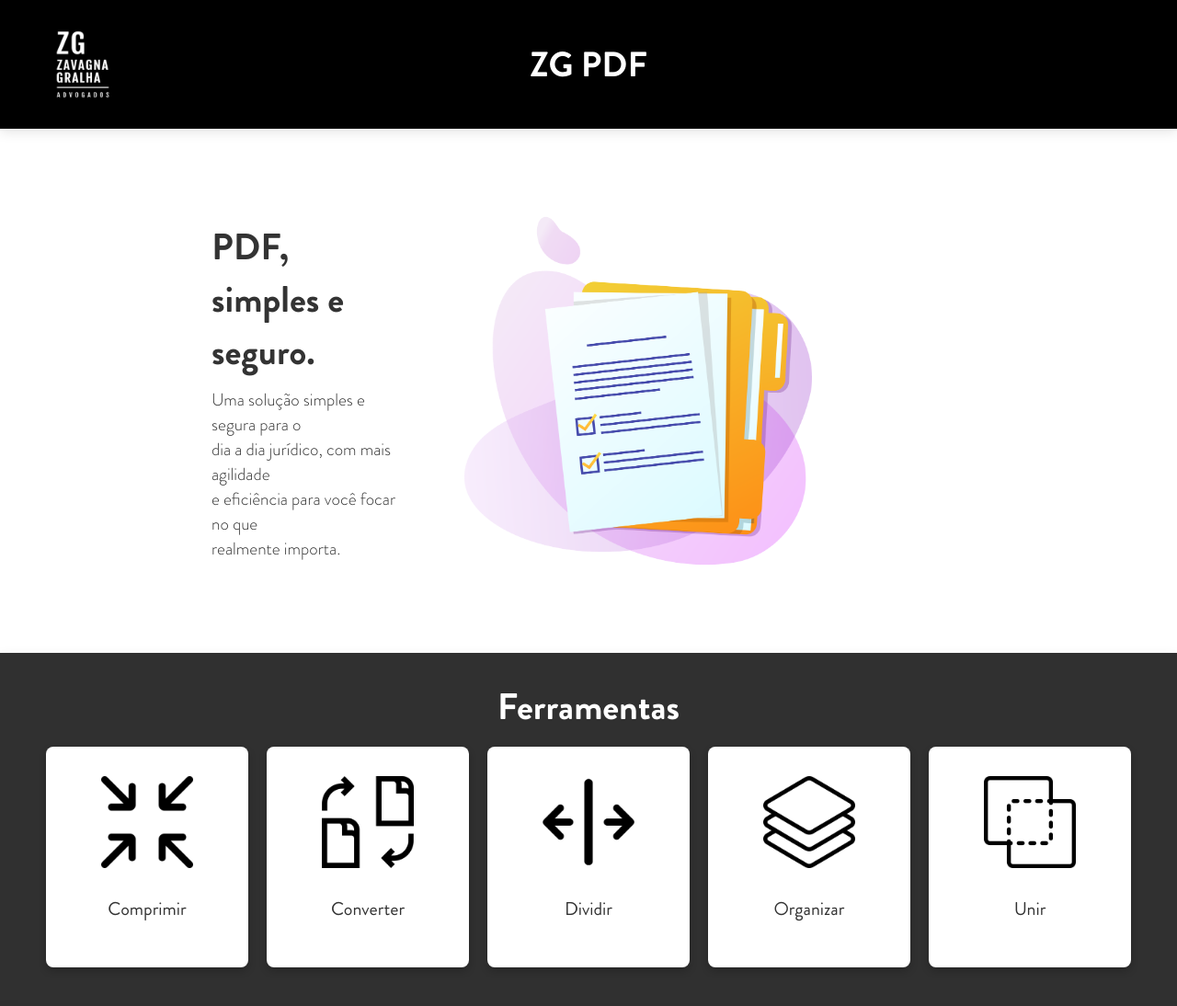
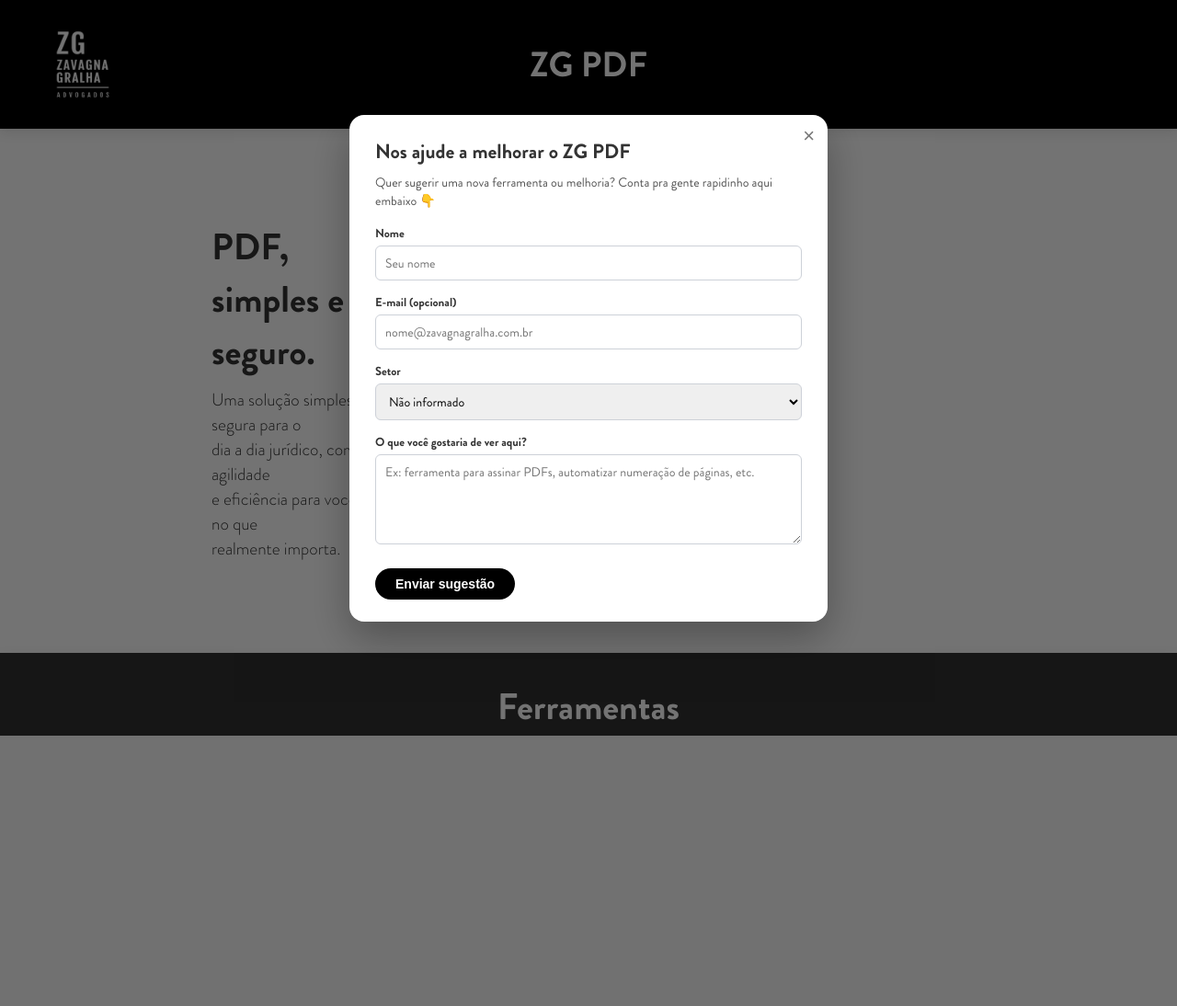
Before and after one commit to patrckmello/zg_pdf, a Flask app: page / in a window 1280 px wide. Shown: the top 1094 px of the page at 92% size. After the commit the page ends 800 px from the top, so only its background shows below. Run offline with Flask 3, Linux system fonts and the light colour scheme; some libraries are stand-ins or nearby versions.

Commit message:
adding form modal to client suggestions

```diff
--- a/app.py
+++ b/app.py
@@ -7,6 +7,7 @@ import math
 import zipfile
 import tempfile
 import logging
+from logging.handlers import RotatingFileHandler
 import threading
 import subprocess
 import platform
@@ -47,10 +48,53 @@ app.config['MAIL_PASSWORD'] = os.getenv("MAIL_PASSWORD")
 app.config['MAIL_DEFAULT_SENDER'] = (os.getenv("MAIL_DEFAULT_SENDER_NAME"), os.getenv("MAIL_DEFAULT_SENDER_EMAIL"))
 mail = Mail(app)
 
+# =================== LOGGING GLOBAL ===================
+
+PROJECT_DIR = os.path.dirname(os.path.abspath(__file__))
+LOG_DIR = os.path.join(PROJECT_DIR, "logs")
+os.makedirs(LOG_DIR, exist_ok=True)
+
+LOG_FILE = os.path.join(LOG_DIR, "zg_pdf.log")
+
+# Formato bonitinho
+formatter = logging.Formatter(
+    '[%(asctime)s] [%(levelname)s] [%(name)s] %(message)s',
+    datefmt='%Y-%m-%d %H:%M:%S'
+)
+
+# 🔁 Rotação por tamanho (ex: 10 MB, guarda 5 arquivos antigos)
+file_handler = RotatingFileHandler(
+    LOG_FILE,
+    maxBytes=10 * 1024 * 1024,  # 10 MB
+    backupCount=5,              # zg_pdf.log, zg_pdf.log.1, ... .5
+    encoding="utf-8"
+)
+file_handler.setFormatter(formatter)
+file_handler.setLevel(logging.INFO)
+
+# Log no console (vai pro journalctl)
+console_handler = logging.StreamHandler()
+console_handler.setFormatter(formatter)
+console_handler.setLevel(logging.INFO)
+
+# Root logger
+root_logger = logging.getLogger()
+root_logger.setLevel(logging.INFO)
+
+# Evita duplicar handler se recarregar app em dev
+if not any(isinstance(h, RotatingFileHandler) for h in root_logger.handlers):
+    root_logger.addHandler(file_handler)
+if not any(isinstance(h, logging.StreamHandler) for h in root_logger.handlers):
+    root_logger.addHandler(console_handler)
+
+# Logger “principal” da app (opcional, se quiser usar logging.getLogger("zg_pdf"))
+log = logging.getLogger("zg_pdf")
+
 # Diretórios
-BASE_DIR = tempfile.gettempdir() if getattr(sys, 'frozen', False) else os.getcwd()
-UPLOAD_FOLDER = os.path.join(BASE_DIR, 'uploads')
-PROCESSED_FOLDER = os.path.join(BASE_DIR, 'processed')
+WORK_DIR = tempfile.gettempdir() if getattr(sys, 'frozen', False) else os.getcwd()
+UPLOAD_FOLDER = os.path.join(WORK_DIR, 'uploads')
+PROCESSED_FOLDER = os.path.join(WORK_DIR, 'processed')
+
 for folder in [UPLOAD_FOLDER, PROCESSED_FOLDER]:
     os.makedirs(folder, exist_ok=True)
 
@@ -59,12 +103,6 @@ COMPRESSION_LOG_FILE = 'compression_log.json'
 log_lock = threading.Lock()
 tasks_lock = threading.Lock()
 tasks = {}
-
-logging.basicConfig(
-    level=logging.INFO,
-    format='[%(asctime)s] %(levelname)s in %(module)s: %(message)s',
-    handlers=[logging.FileHandler("app.log", encoding='utf-8'), logging.StreamHandler()]
-)
 
 # Ajuste Ghostscript por SO
 GS_CMD = "gswin64c" if platform.system() == "Windows" else "gs"
--- a/static/css/main.css
+++ b/static/css/main.css
@@ -494,3 +494,118 @@ button[type="submit"]:disabled {
   opacity: 0.7;
   cursor: not-allowed;
 }
+
+.modal-overlay {
+  position: fixed;
+  inset: 0;
+  background: rgba(0, 0, 0, 0.55);
+  display: flex;
+  align-items: center;
+  justify-content: center;
+  z-index: 1500;
+}
+
+.modal-overlay.hidden {
+  display: none;
+}
+
+.modal-box {
+  background: #ffffff;
+  border-radius: 16px;
+  max-width: 520px;
+  width: 90%;
+  padding: 24px 28px 24px 28px;
+  box-shadow: 0 18px 45px rgba(0, 0, 0, 0.3);
+  position: relative;
+  box-sizing: border-box;
+}
+
+.modal-box h2 {
+  margin: 0 0 8px 0;
+  font-size: 22px;
+  font-weight: 700;
+}
+
+.modal-subtitle {
+  margin: 0 0 16px 0;
+  font-size: 14px;
+  color: #555;
+}
+
+.modal-field {
+  margin-bottom: 14px;
+}
+
+.modal-field label {
+  display: block;
+  font-size: 13px;
+  font-weight: 600;
+  margin-bottom: 4px;
+}
+
+.modal-field input,
+.modal-field select,
+.modal-field textarea {
+  width: 100%;
+  font-family: 'Brandon', sans-serif;
+  font-size: 14px;
+  padding: 8px 10px;
+  border-radius: 6px;
+  border: 1px solid #cdd1d8;
+  box-sizing: border-box;
+  resize: vertical;
+}
+
+.modal-field textarea {
+  min-height: 90px;
+}
+
+.modal-submit-btn {
+  margin-top: 6px;
+  display: inline-block;
+  padding: 9px 22px;
+  border-radius: 999px;
+  border: none;
+  background: #000;
+  color: #fff;
+  font-size: 14px;
+  font-weight: 700;
+  cursor: pointer;
+  transition: background 0.2s ease, transform 0.1s ease;
+}
+
+.modal-submit-btn:hover {
+  background: #333;
+}
+
+.modal-submit-btn:active {
+  transform: scale(0.97);
+}
+
+.modal-submit-btn:disabled {
+  background-color: #aaa;
+  opacity: 0.7;
+  cursor: not-allowed;
+}
+
+/* Botão de fechar (X) */
+
+.modal-close {
+  position: absolute;
+  top: 8px;
+  right: 10px;
+  background: transparent;
+  border: none;
+  color: #777;
+  font-size: 22px;
+  cursor: pointer;
+  line-height: 1;
+  padding: 4px;
+  border-radius: 50%;
+  transition: background 0.2s ease, color 0.2s ease;
+}
+
+.modal-close:hover {
+  background: rgba(0, 0, 0, 0.05);
+  color: #000;
+}
--- a/static/js/main.js
+++ b/static/js/main.js
@@ -42,6 +42,82 @@ document.addEventListener("DOMContentLoaded", function() {
             submitBtn.textContent = "Enviar";
         });
     });
+
+        // =================== MODAL DE MELHORIAS / FERRAMENTAS ===================
+
+    const improvementModal = document.getElementById("improvement-modal");
+    const improvementClose = document.getElementById("improvement-close");
+    const improvementForm = document.getElementById("improvement-form");
+
+    if (improvementModal && improvementForm) {
+        // Abre o modal sempre que o usuário entrar na página
+        improvementModal.classList.remove("hidden");
+
+        // Fechar no X
+        if (improvementClose) {
+            improvementClose.addEventListener("click", () => {
+                improvementModal.classList.add("hidden");
+            });
+        }
+
+        // Fechar clicando fora da caixa
+        improvementModal.addEventListener("click", (e) => {
+            if (e.target === improvementModal) {
+                improvementModal.classList.add("hidden");
+            }
+        });
+
+        // Reaproveita o popup verde de sucesso
+        const successPopup = document.getElementById("form-popup");
+        const submitBtnImprovement = improvementForm.querySelector('button[type="submit"]');
+
+        improvementForm.addEventListener("submit", function (e) {
+            e.preventDefault();
+
+            if (submitBtnImprovement) {
+                submitBtnImprovement.disabled = true;
+                submitBtnImprovement.textContent = "Enviando...";
+            }
+
+            const formData = new FormData(improvementForm);
+
+            fetch(improvementForm.action, {
+                method: "POST",
+                body: formData
+            })
+            .then((response) => {
+                if (!response.ok) throw new Error("Erro ao enviar sugestão");
+                return response.text();
+            })
+            .then(() => {
+                // fecha o modal
+                improvementModal.classList.add("hidden");
+
+                // mostra o popup verde padrão
+                if (successPopup) {
+                    successPopup.classList.remove("hidden");
+                    successPopup.classList.add("show");
+
+                    setTimeout(() => {
+                        successPopup.classList.remove("show");
+                        successPopup.classList.add("hidden");
+                    }, 4000);
+                }
+
+                improvementForm.reset();
+            })
+            .catch((err) => {
+                alert("Erro ao enviar sugestão, tente novamente.");
+                console.error(err);
+            })
+            .finally(() => {
+                if (submitBtnImprovement) {
+                    submitBtnImprovement.disabled = false;
+                    submitBtnImprovement.textContent = "Enviar sugestão";
+                }
+            });
+        });
+    }
 
     // --- REINTRODUZIR: Animações de Revelação de SEÇÕES (com IntersectionObserver) ---
     // Isso é o que adiciona a classe 'show-section' às suas <section>s
--- a/templates/main.html
+++ b/templates/main.html
@@ -12,7 +12,7 @@
 <body>
     <header>
         <div class="navbar">
-            <a href="http://10.1.3.113:5009"  class="logo-link"><img src="{{ url_for('static', filename='assets/zg.png') }}" class="logo" alt="Logo"></a>
+            <a href="http://10.1.2.38:5009"  class="logo-link"><img src="{{ url_for('static', filename='assets/zg.png') }}" class="logo" alt="Logo"></a>
             <h1 class="title">ZG PDF</h1>
         </div>
     </header>
@@ -27,23 +27,23 @@
         <section id="tools">
             <h1>Ferramentas</h1>
             <div class="tools-box">
-                <a href="http://10.1.3.113:5009/compress" target="_blank" class="tool">
+                <a href="http://10.1.2.38:5009/compress" target="_blank" class="tool">
                     <img src="{{ url_for('static', filename='assets/compress.png') }}" class="tool-icon" alt="Comprimir">
                      <h2>Comprimir</h2>
                 </a>
-                <a href="http://10.1.3.113:5009/convert" target="_blank" class="tool">
+                <a href="http://10.1.2.38:5009/convert" target="_blank" class="tool">
                     <img src="{{ url_for('static', filename='assets/convert.png') }}" class="tool-icon" alt="Converter">
                      <h2>Converter</h2>
                 </a>
-                <a href="http://10.1.3.113:5009/split" target="_blank" class="tool">
+                <a href="http://10.1.2.38:5009/split" target="_blank" class="tool">
                     <img src="{{ url_for('static', filename='assets/split.png') }}" class="tool-icon" alt="Dividir">
                      <h2>Dividir</h2>
                 </a>
-                <a href="http://10.1.3.113:5009/organize" target="_blank" class="tool">
+                <a href="http://10.1.2.38:5009/organize" target="_blank" class="tool">
                     <img src="{{ url_for('static', filename='assets/organize.png') }}" class="tool-icon" alt="Organizar">
                      <h2>Organizar</h2>
                 </a>
-                <a href="http://10.1.3.113:5009/merge" target="_blank" class="tool">
+                <a href="http://10.1.2.38:5009/merge" target="_blank" class="tool">
                     <img src="{{ url_for('static', filename='assets/merge.png') }}" class="tool-icon" alt="Unir">
                      <h2>Unir</h2>
                 </a>
@@ -132,6 +132,50 @@
                 <p>Mensagem enviada com sucesso! 🎉</p>
             </div>
     </footer>
+    <div id="improvement-modal" class="modal-overlay hidden">
+        <div class="modal-box">
+            <button type="button" id="improvement-close" class="modal-close">&times;</button>
+            <h2>Nos ajude a melhorar o ZG PDF</h2>
+            <p class="modal-subtitle">
+                Quer sugerir uma nova ferramenta ou melhoria? Conta pra gente rapidinho aqui embaixo 👇
+            </p>
+
+            <form id="improvement-form" action="{{ url_for('enviar_feedback') }}" method="POST">
+                <div class="modal-field">
+                    <label for="imp-name">Nome</label>
+                    <input type="text" id="imp-name" name="name" placeholder="Seu nome" required>
+                </div>
+
+                <div class="modal-field">
+                    <label for="imp-email">E-mail (opcional)</label>
+                    <input type="email" id="imp-email" name="email" placeholder="nome@zavagnagralha.com.br">
+                </div>
+
+                <div class="modal-field">
+                    <label for="imp-sector">Setor</label>
+                    <select id="imp-sector" name="sector">
+                        <option value="" selected>Não informado</option>
+                        <option value="Jurídico">Jurídico</option>
+                        <option value="Administrativo">Administrativo</option>
+                        <option value="Financeiro">Financeiro</option>
+                        <option value="RH">RH</option>
+                        <option value="Outros">Outros</option>
+                    </select>
+                </div>
+
+                <div class="modal-field">
+                    <label for="imp-message">O que você gostaria de ver aqui?</label>
+                    <textarea id="imp-message" name="message" rows="4"
+                              placeholder="Ex: ferramenta para assinar PDFs, automatizar numeração de páginas, etc."
+                              required></textarea>
+                </div>
+
+                <button type="submit" class="modal-submit-btn">
+                    Enviar sugestão
+                </button>
+            </form>
+        </div>
+    </div>
     <script src="https://cdnjs.cloudflare.com/ajax/libs/fabric.js/5.3.0/fabric.min.js"></script>
     <script src="https://unpkg.com/scrollreveal"></script>
     <script src="{{ url_for('static', filename='js/main.js') }}"></script>
```
